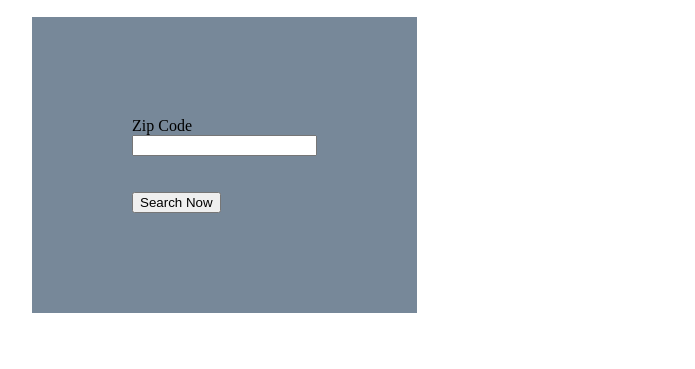
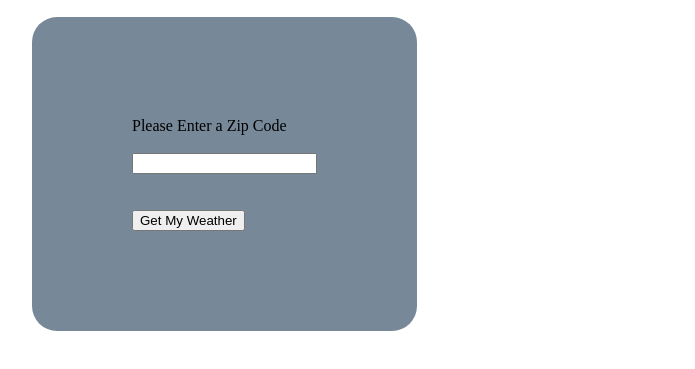
Before and after one commit to mgolino/weatherDash, a plain HTML site: page index.html in a window 1280 px wide. Shown: the part 167-536 px from the top of the page, without its empty margins (292-987 px from the left). Drawn offline with nearby package versions, Linux system fonts and the light colour scheme.

Commit message:
changes to button and form

```diff
--- a/index.html
+++ b/index.html
@@ -35,6 +35,7 @@
         padding-top: 100px;
         padding-right: 100px;
         padding-bottom: 100px;
+        border-radius: 25px;
     }
     </style>
 <body>
@@ -51,9 +52,9 @@
     <script src="https://cdnjs.cloudflare.com/ajax/libs/twitter-bootstrap/4.0.0/js/bootstrap.bundle.min.js"></script>
 
     <form class="mainForm">
-        <label for="sTerm">Zip Code</label><br>
+        <label for="sTerm">Please Enter a Zip Code</label><br><br>
         <input type="text" id="sTerm"><br><br>
-        <br><button type="submit" id="searchWeather">Search Now</button>
+        <br><button type="submit" id="searchWeather">Get My Weather</button>
 
     </form>
 
```
